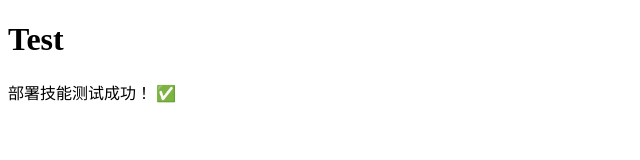
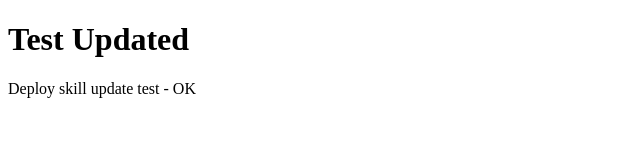
Before and after one commit to zimufangfei/hr-share, a plain HTML site: page test-skill-deploy.html in a window 1280 px wide. Shown: the whole page, without its empty margins (0-640 px from the left). Drawn offline with Linux system fonts and the light colour scheme.

Commit message:
test: verify update flow

```diff
--- a/test-skill-deploy.html
+++ b/test-skill-deploy.html
@@ -1 +1 @@
-<!DOCTYPE html><html><body><h1>Test</h1><p>部署技能测试成功！ ✅</p></body></html>
+<!DOCTYPE html><html><body><h1>Test Updated</h1><p>Deploy skill update test - OK</p></body></html>
```
